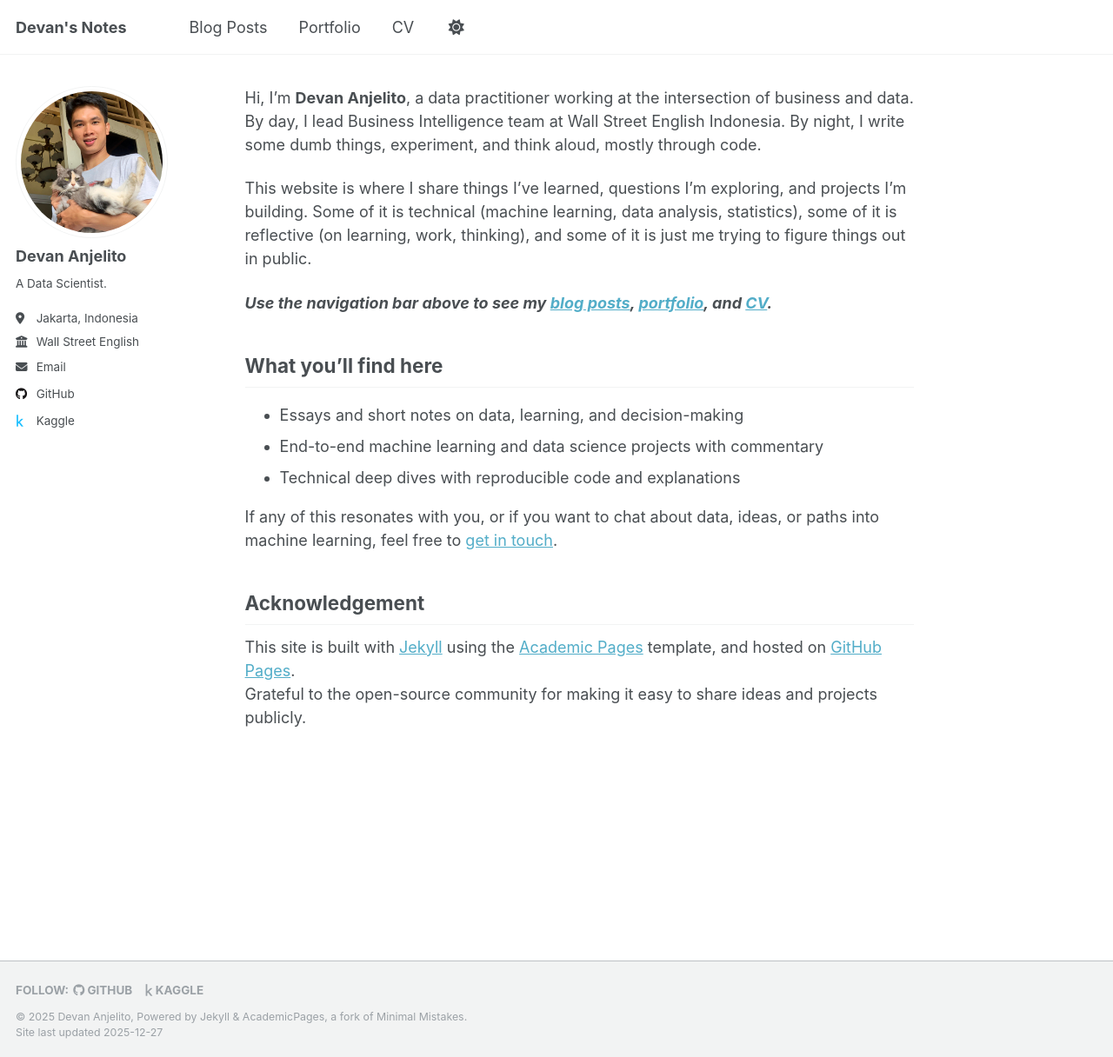
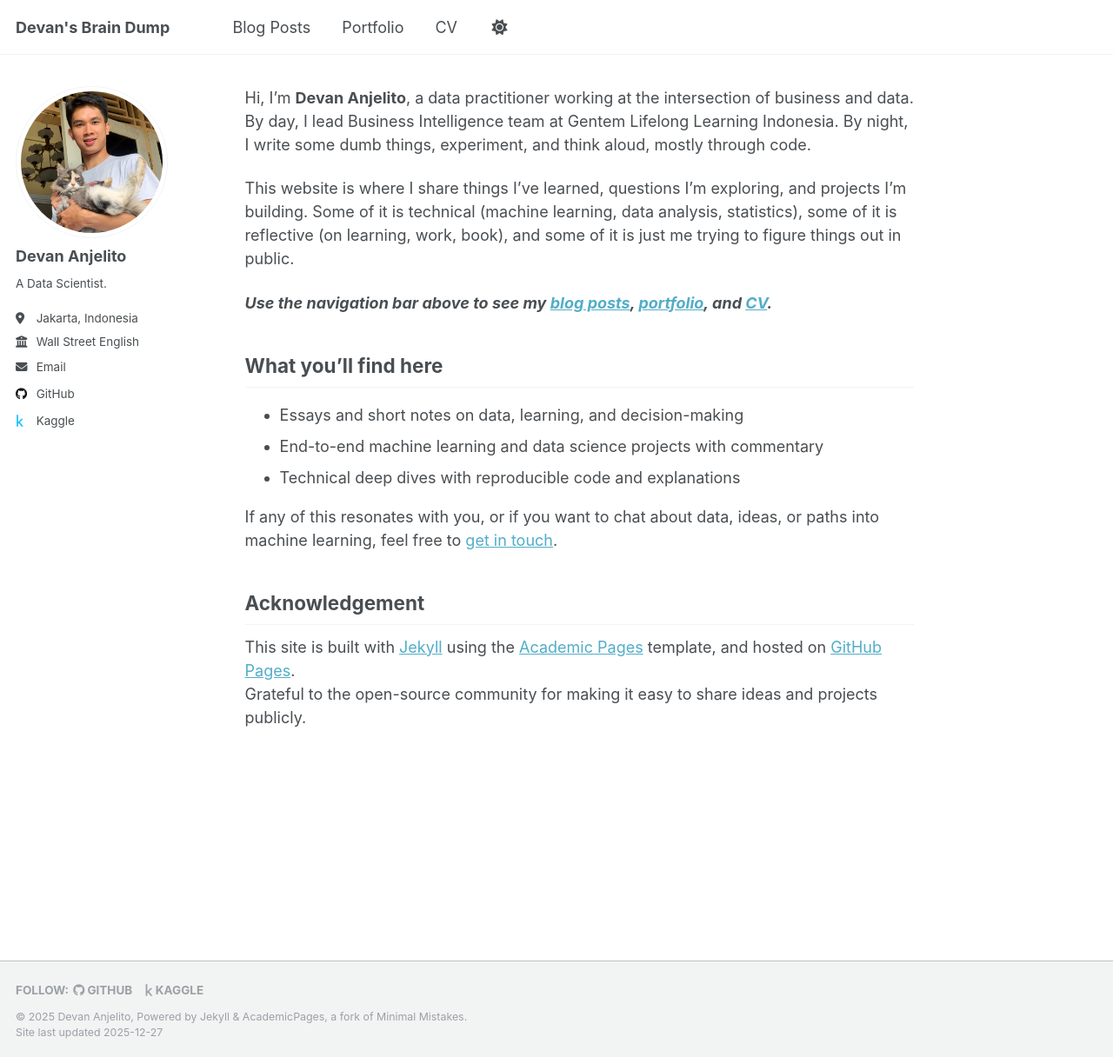
Before and after one commit to danjelito/danjelito.github.io, a Jekyll site: the page built from _pages/about.md, in a window 1280 px wide and 1216 px high. Shown: the whole window at 87% size. Built offline with Jekyll 4.4.1, drawn with Linux system fonts in a browser that asks for light colours; a script that is not in the unit is left out.

```diff
--- a/_config.yml
+++ b/_config.yml
@@ -9,7 +9,7 @@
 # Basic Site Settings
 locale                   : "en-US"
 site_theme               : "default"
-title                    : "Devan's Notes"
+title                    : "Devan's Brain Dump"
 title_separator          : "-"
 name                     : &name "Devan Anjelito"
 description              : &description "A collection of experiments, essays, and explorations in data and learning."
--- a/_pages/about.md
+++ b/_pages/about.md
@@ -7,9 +7,9 @@ redirect_from:
   - /about.html
 ---
 
-Hi, I'm **Devan Anjelito**, a data practitioner working at the intersection of business and data. By day, I lead Business Intelligence team at Wall Street English Indonesia. By night, I write some dumb things, experiment, and think aloud, mostly through code.
+Hi, I'm **Devan Anjelito**, a data practitioner working at the intersection of business and data. By day, I lead Business Intelligence team at Gentem Lifelong Learning Indonesia. By night, I write some dumb things, experiment, and think aloud, mostly through code.
 
-This website is where I share things I’ve learned, questions I’m exploring, and projects I’m building. Some of it is technical (machine learning, data analysis, statistics), some of it is reflective (on learning, work, thinking), and some of it is just me trying to figure things out in public.
+This website is where I share things I’ve learned, questions I’m exploring, and projects I’m building. Some of it is technical (machine learning, data analysis, statistics), some of it is reflective (on learning, work, book), and some of it is just me trying to figure things out in public.
 
 ***Use the navigation bar above to see my [blog posts](https://danjelito.github.io/year-archive/), [portfolio](https://danjelito.github.io/portfolio/), and [CV](https://danjelito.github.io/cv/).***
 
```
Also changed, not shown: _posts/2025-11-01-book-empire-of-silence.md (added, +33 -0 lines), _posts/2025-12-27-book-all-the-sinners-bleed.md (+4 -2 lines), images/blog_posts/book-empire-of-silence.png (added).
